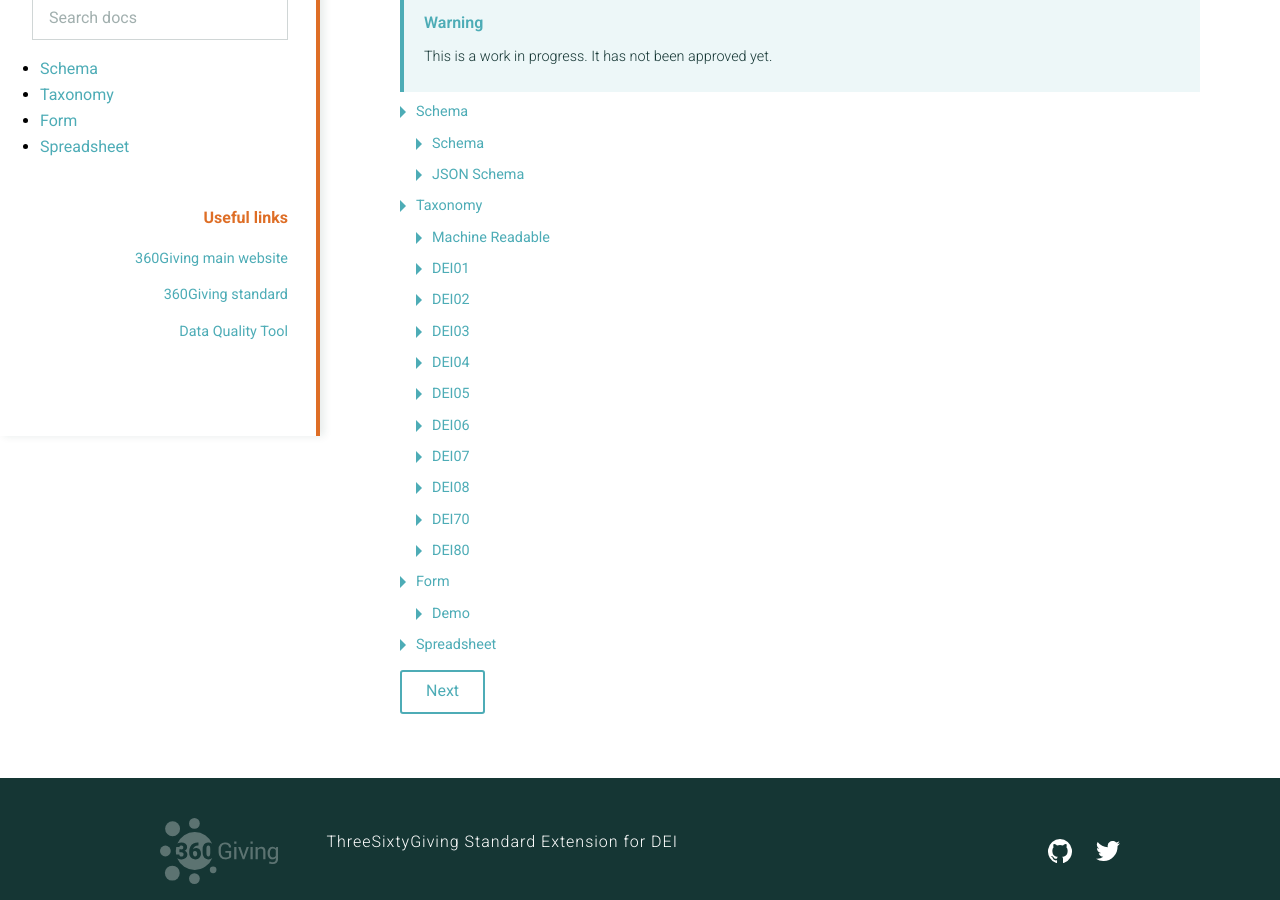
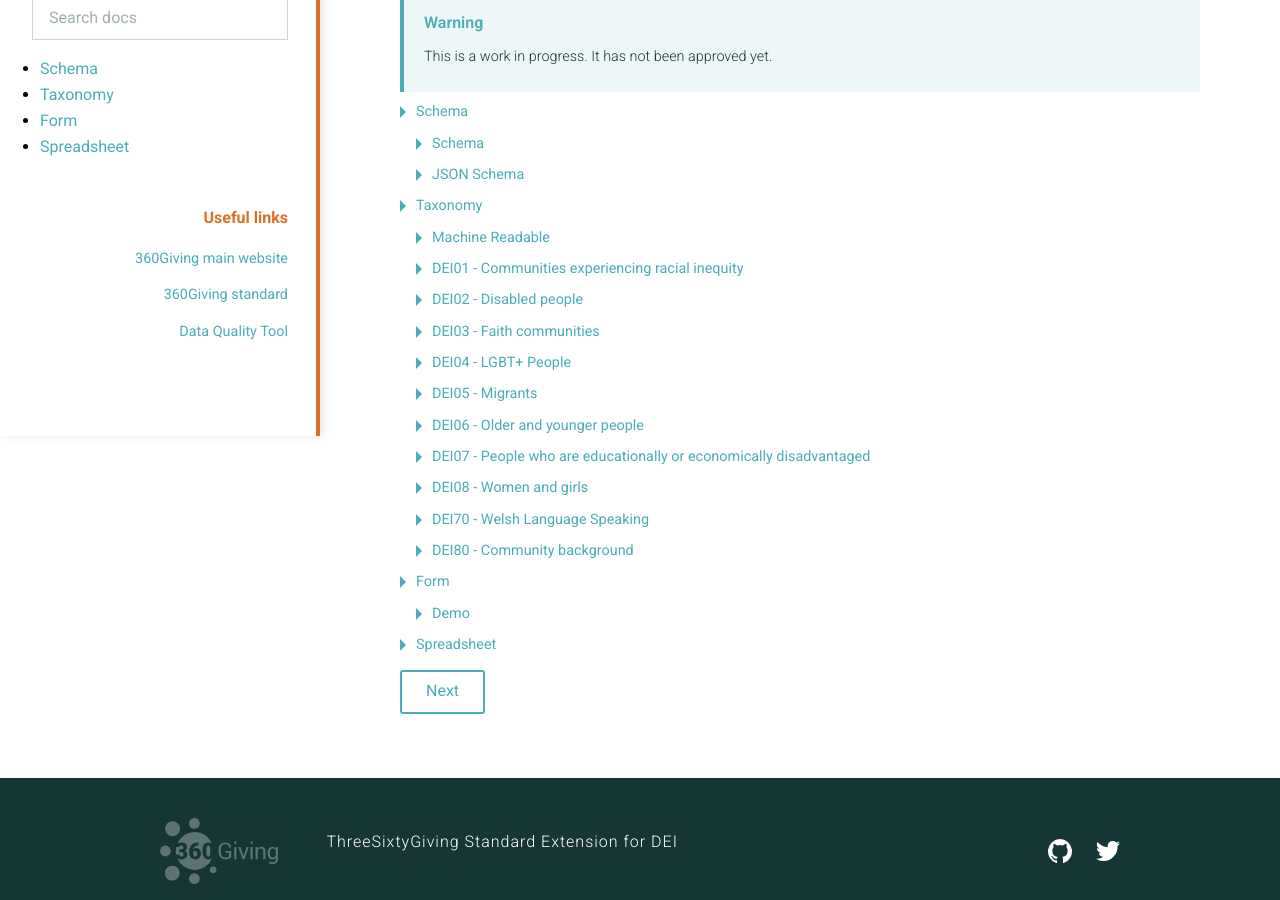
Before and after one commit to ThreeSixtyGiving/360-dei, a Sphinx documentation site: the page built from documentation/index.rst, in a window 1280 px wide and 900 px high, scrolled down 544 px. Built offline with Sphinx 7.4.7 and the Read the Docs theme 2.0.0, drawn with Linux system fonts in a browser that asks for light colours; comment, search, counter and statistics services are not loaded.

Commit message:
docs: Taxonomy page - include title in page headers

```diff
--- a/documentation/taxonomy.rst
+++ b/documentation/taxonomy.rst
@@ -13,66 +13,66 @@ Machine Readable
 
 You can get `this Taxonomy data in JSON format here <taxonomy.json>`_.
 
-DEI01
-=====
+DEI01 - Communities experiencing racial inequity
+================================================
 
 
 .. dei_taxonomy:: DEI01
     :prefix: DEI01
 
-DEI02
-=====
+DEI02 - Disabled people
+=======================
 
 .. dei_taxonomy:: DEI02
     :prefix: DEI02
 
-DEI03
-=====
+DEI03 - Faith communities
+=========================
 
 
 .. dei_taxonomy:: DEI03
     :prefix: DEI03
 
-DEI04
-=====
+DEI04 - LGBT+ People
+====================
 
 .. dei_taxonomy:: DEI04
     :prefix: DEI04
 
-DEI05
-=====
+DEI05 - Migrants
+================
 
 .. dei_taxonomy:: DEI05
     :prefix: DEI05
 
-DEI06
-=====
+DEI06 - Older and younger people
+================================
 
 Note this is a special case; none of the options count as an "other" option.
 
 .. dei_taxonomy:: DEI06
     :prefix: DEI06
 
-DEI07
-=====
+DEI07 - People who are educationally or economically disadvantaged
+==================================================================
 
 .. dei_taxonomy:: DEI07
     :prefix: DEI07
 
-DEI08
-=====
+DEI08 - Women and girls
+=======================
 
 .. dei_taxonomy:: DEI08
     :prefix: DEI08
 
-DEI70
-=====
+DEI70 - Welsh Language Speaking
+===============================
 
 .. dei_taxonomy:: DEI70
     :prefix: DEI70
 
-DEI80
-=====
+DEI80 - Community background
+============================
 
 .. dei_taxonomy:: DEI80
     :prefix: DEI80
```
